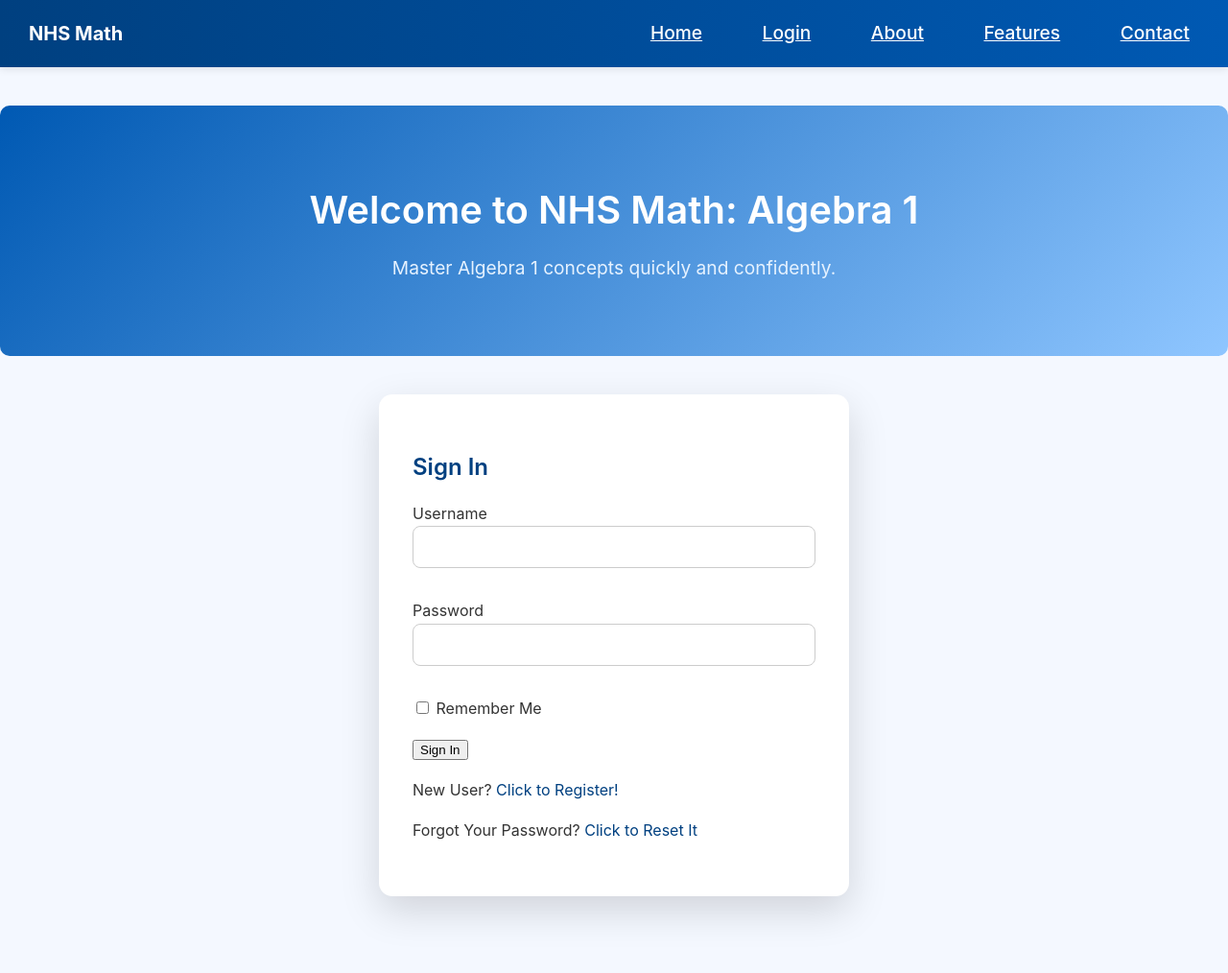
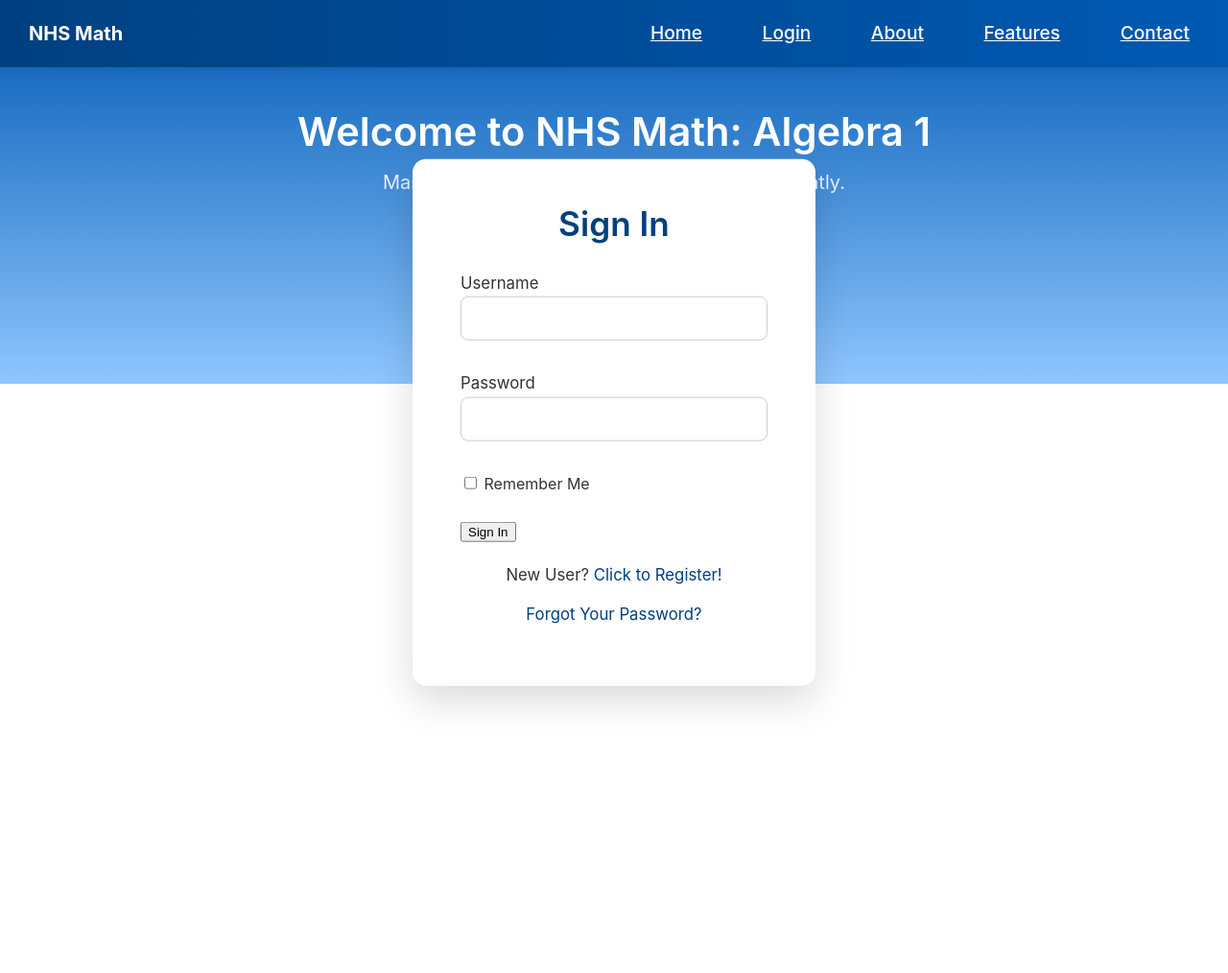
Before and after one commit to ryan-hyn/nhs-math, a Flask app: page /login in a window 1280 px wide. Shown: the whole page at 96% size. After the commit the page ends 738 px from the top, so only its background shows below. Run offline with Flask 3, Linux system fonts and the light colour scheme.

Commit message:
V1.5 Login Page Fixes

```diff
--- a/app/static/style.css
+++ b/app/static/style.css
@@ -715,3 +715,36 @@ footer {
     width: 350px;
     text-align: center;
 }
+/* ===================================================
+   LOGIN PAGE SPLIT-SCREEN FIX
+   =================================================== */
+
+/* 1. Remove the 110px top margin only for the login page element */
+#top-nav + .login-page-split,
+.login-page-split {
+    margin-top: 0px !important;
+    width: 100%;
+    min-height: 100vh;
+    display: flex;
+    flex-direction: column;
+    box-sizing: border-box;
+    /* Create a flawless split background: top half matches your nav blue, bottom is white */
+    background: linear-gradient(to bottom, #004080 50%, #ffffff 50%) !important;
+}
+
+/* 2. Flatten the hero box so it stretches completely across the top blue half */
+.login-page-split .hero {
+    background: transparent !important; /* Removes inner gradient conflict */
+    border-radius: 0px !important;       /* Removes rounded corners on the background */
+    margin-bottom: 0px !important;      /* Removes spacing that breaks the cut line */
+    padding: 80px 20px 40px 20px !important; /* Positions text perfectly below navbar */
+    flex: 1;
+    display: flex;
+    flex-direction: column;
+    justify-content: center;
+}
+
+/* 3. Ensure the form floats naturally on the bottom white half */
+.login-page-split main.form-container {
+    margin: 20px auto 60px auto !important; /* Centers the white card on the bottom half */
+}
--- a/app/templates/login.html
+++ b/app/templates/login.html
@@ -1,22 +1,95 @@
 {% extends "public_base.html" %}
 
 {% block content %}
-
-<section class="hero-login-container">
 <link rel="stylesheet" href="{{ url_for('static', filename='style.css') }}">
 
+<style>
+    /* 1. Main viewport wrapper: Locks full screen and handles the 50/50 background split */
+    #top-nav + .split-login-view,
+    .split-login-view {
+        margin-top: 0px !important;
+        width: 100%;
+        height: 100vh;
+        max-height: 100vh;
+        position: relative; /* Essential anchor point for centering the form box */
+        box-sizing: border-box;
+        overflow: hidden !important;
 
-    <!-- Hero Section -->
-    <div class="hero">
+        /* Draws the exact 135deg gradient on the top half, cuts perfectly to solid white at 50% */
+        background: linear-gradient(to bottom, #0059b3 0%, #8fc6ff 50%, #ffffff 50%, #ffffff 100%) !important;
+    }
+
+    /* 2. Welcome text header: Pinned cleanly near the top of the blue half */
+    .login-text-header {
+        width: 100%;
+        text-align: center;
+        padding-top: 110px; /* Comfortably clears your 70px fixed top navbar */
+        box-sizing: border-box;
+    }
+
+    .login-text-header h1 {
+        color: #ffffff !important;
+        font-size: 2.6rem; /* Slightly larger heading text */
+        margin: 0 0 10px 0;
+        font-weight: 600;
+    }
+
+    .login-text-header p {
+        color: #e6f2ff;
+        font-size: 1.25rem;
+        margin: 0;
+    }
+
+    /* 3. Absolute centering container for the login card */
+    .login-form-center-wrapper {
+        position: absolute;
+        top: 55%; /* Shifts slightly below 50% so the card visually balances over the split line */
+        left: 50%;
+        transform: translate(-50%, -50%); /* Mathematical dead-center positioning */
+        width: 100%;
+        max-width: 480px; /* Bumbed up from 440px to make the box prominently bigger */
+        padding: 0 20px;
+        box-sizing: border-box;
+        z-index: 10;
+    }
+
+    /* 4. Retain your clean, spacious form container properties with upgraded padding */
+    .login-form-center-wrapper main.form-container {
+        margin: 0 auto !important;
+        padding: 45px 50px !important; /* Expanded internal padding to give elements breathing room */
+        background: #ffffff !important;
+        box-sizing: border-box;
+        width: 100%;
+    }
+
+    /* Scaling up text rules inside the larger card */
+    .login-form-center-wrapper main.form-container h1 {
+        margin-top: 0 !important;
+        margin-bottom: 25px !important;
+        font-size: 2.2rem !important; /* Visually balanced header text */
+        text-align: center;
+    }
+
+    .login-form-center-wrapper main.form-container form p {
+        margin-top: 0;
+        margin-bottom: 16px !important; /* Generous spacing between inputs */
+        font-size: 1.05rem;
+    }
+</style>
+
+<div class="split-login-view">
+
+    <div class="login-text-header">
         <h1>Welcome to NHS Math: Algebra 1</h1>
         <p>Master Algebra 1 concepts quickly and confidently.</p>
     </div>
 
-    <!-- Login Form Section -->
+    <div class="login-form-center-wrapper">
         <main class="form-container">
             <h1>Sign In</h1>
             <form action="" method="post" novalidate>
                 {{ form.hidden_tag() }}
+
                 <p>
                     {{ form.username.label }}<br>
                     {{ form.username(size=32) }}<br>
@@ -24,6 +97,7 @@
                     <span class="error">[{{ error }}]</span>
                     {% endfor %}
                 </p>
+
                 <p>
                     {{ form.password.label }}<br>
                     {{ form.password(size=32) }}<br>
@@ -31,28 +105,17 @@
                     <span class="error">[{{ error }}]</span>
                     {% endfor %}
                 </p>
-            <p>{{ form.remember_me() }} {{ form.remember_me.label }}</p>
+
+                <p style="margin-bottom: 22px !important; font-size: 1rem;">{{ form.remember_me() }} {{ form.remember_me.label }}</p>
                 <p>{{ form.submit() }}</p>
-            <p>New User? <a href="{{ url_for('register') }}">Click to Register!</a></p>
-            <p>
-                Forgot Your Password?
-                <a href="{{ url_for('reset_password_request') }}">Click to Reset It</a>
-            </p>
+
+                <div style="text-align: center; font-size: 1rem; margin-top: 20px; line-height: 1.5;">
+                    <p style="margin: 2px 0;">New User? <a href="{{ url_for('register') }}">Click to Register!</a></p>
+                    <p style="margin: 2px 0;"><a href="{{ url_for('reset_password_request') }}">Forgot Your Password?</a></p>
+                </div>
             </form>
         </main>
+    </div>
 
-    <!-- Optional Algebra 1 Topics Preview
-    <div class="topics-preview">
-        <h2>Explore Algebra 1 Topics</h2>
-        <ul>
-            <li>Linear Equations</li>
-            <li>Factoring & Quadratics</li>
-            <li>Graphing Functions</li>
-            <li>Inequalities</li>
-        </ul>
 </div>
-    -->
-
-</section>
-
 {% endblock %}
```
Lines whose indentation alone changed are shown as unchanged.
